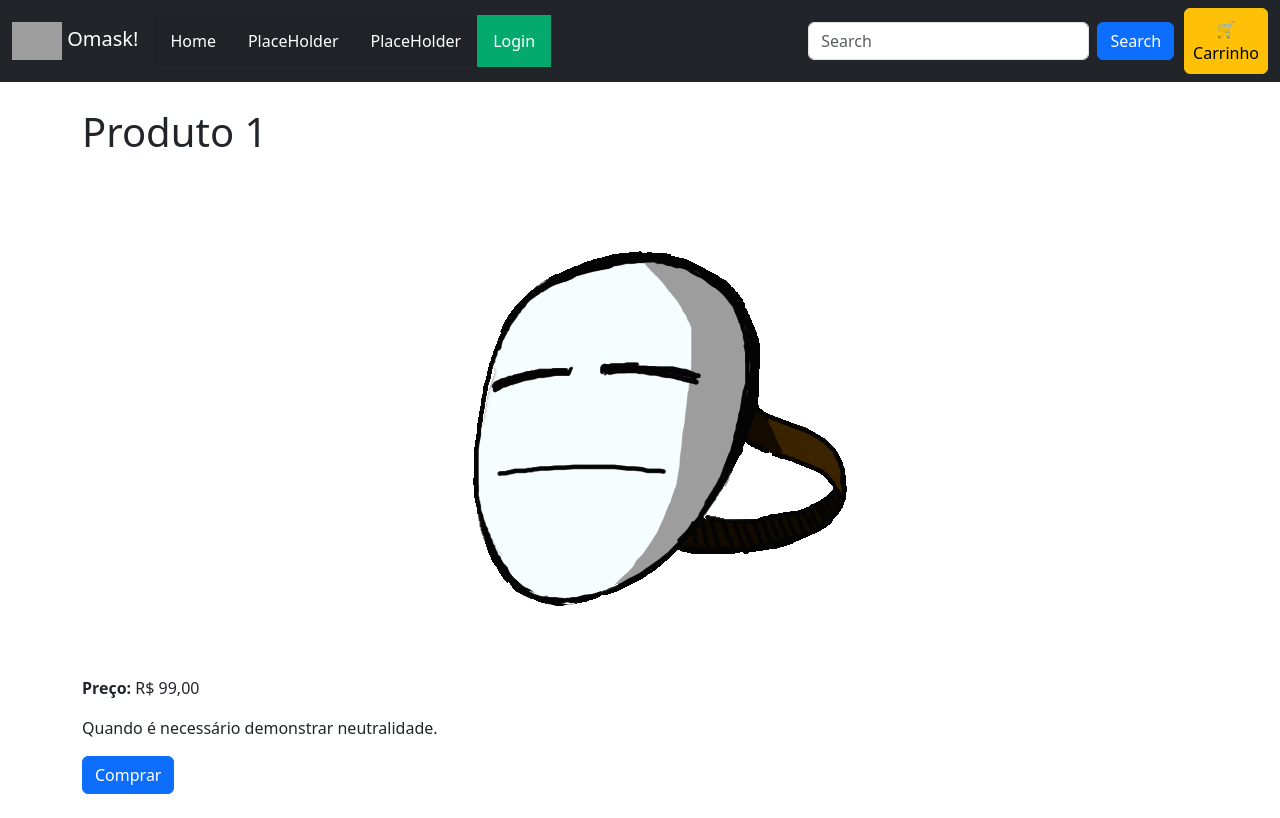
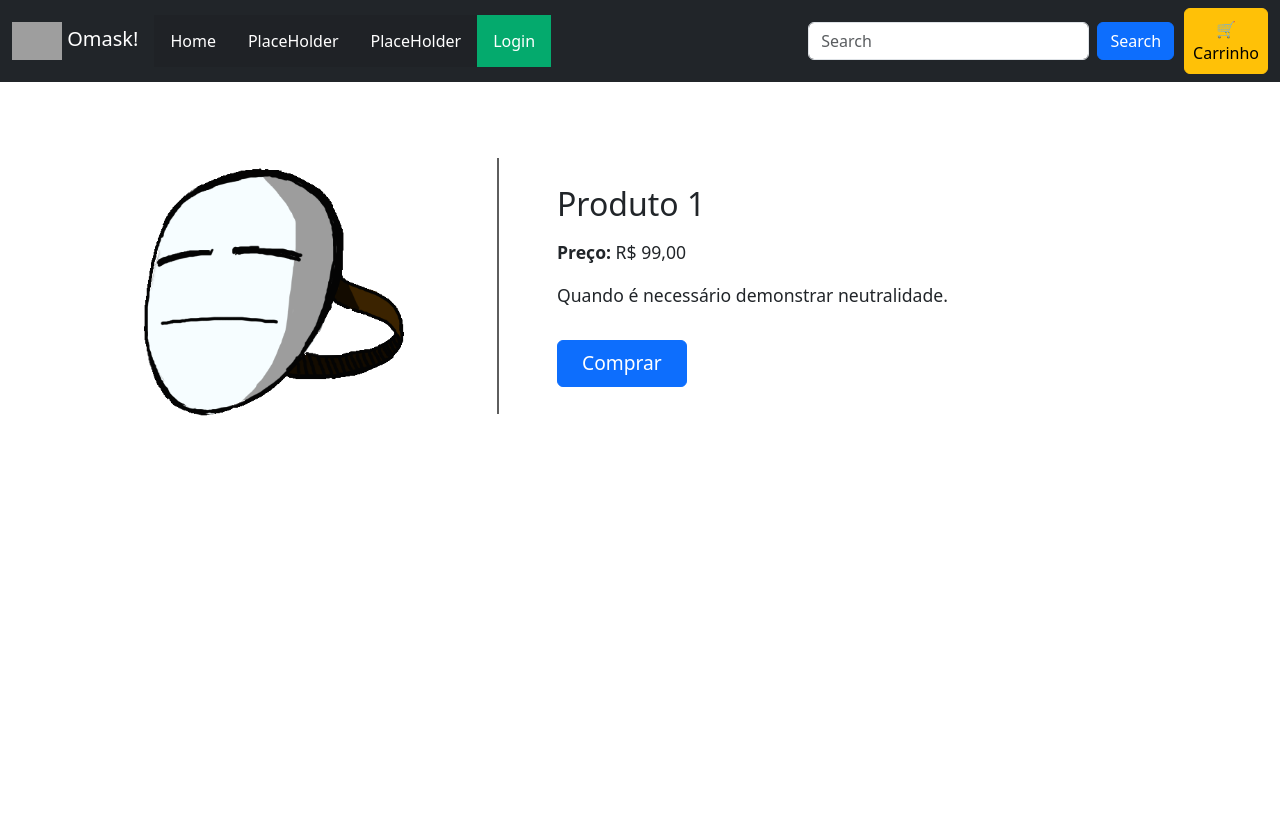
Before and after one commit to GsteXD/cadastro-web03, an Angular app: page /detalhes/1 in a window 1280 px wide. Built offline with nearby package versions, Linux system fonts and the light colour scheme; grey boxes are pictures that could not be loaded.

Commit message:
:lipstick: style: Ajustando a exibição do produto

```diff
--- a/src/app/components/detalhes/detalhes.component.css
+++ b/src/app/components/detalhes/detalhes.component.css
@@ -2,12 +2,32 @@
     margin-top: 60px;
 }
 
+.linha-vertical { /* TODO: ver por que o height auto não funciona*/
+    width: 2px;
+    height: 256px;
+    background-color: #5e5e5e;
+    margin: 0 auto;
+}
+
 img {
-    max-width: 512px; /* Define a largura máxima */
-    max-height: 512px; /* Define a altura máxima */
-    display: block; /* Garante que a imagem seja exibida como um bloco */
-    margin: 0 auto; /* Centraliza a imagem horizontalmente */
+    max-width: 100%;
+    height: auto;
   }
+
+h1 {
+    font-size: 2rem; /* Ajusta o tamanho do título */
+    margin-bottom: 1rem;
+}
+
+p {
+    font-size: 1.1rem; /* Ajusta o tamanho do texto */
+    line-height: 1.5; /* Melhora o espaçamento entre linhas */
+}
+
+button {
+    font-size: 1.2rem; /* Aumenta o tamanho do botão */
+    padding: 0.5rem 1.5rem; /* Ajusta o espaçamento interno do botão */
+}
 
 @media (max-width: 768px) {
     .pt-5 {
--- a/src/app/components/detalhes/detalhes.component.html
+++ b/src/app/components/detalhes/detalhes.component.html
@@ -1,15 +1,27 @@
 <div class="container pt-5">
-    <div *ngIf="produto">
-        <h1>{{ produto.nome }}</h1>
-        <img [src]="produto.imagem" alt="{{ produto.nome }}">
-        <p><strong>Preço:</strong> {{ produto.preco }}</p>
-        <p>{{ produto.descricao }}</p>
-        <button (click)="addCarrinho()" class="btn btn-primary">Comprar</button>
+    <div *ngIf="produto" class="row align-items-center">
+        <!-- Coluna para a imagem -->
+        <div class="col-12 col-md-4 text-center">
+            <img [src]="produto.imagem" alt="{{ produto.nome }}" class="img-fluid rounded">
+        </div>
+
+        <!-- Linha vertical -->
+        <div class="col-12 col-md-1 d-none d-md-flex justify-content-center">
+            <div class="linha-vertical"></div>
+        </div>
+
+        <!-- Coluna para os detalhes -->
+        <div class="col-12 col-md-7">
+            <h1>{{ produto.nome }}</h1>
+            <p><strong>Preço:</strong> {{ produto.preco }}</p>
+            <p>{{ produto.descricao }}</p>
+            <button (click)="addCarrinho()" class="btn btn-primary mt-3">Comprar</button>
+        </div>
     </div>
 
     <div *ngIf="!produto">
         <h2>Produto não encontrado!</h2>
     </div>
-    <!--Importa o carrinho-->
-    <app-cart></app-cart>
 </div>
+
+<app-cart></app-cart>
--- a/src/app/components/detalhes/detalhes.component.ts
+++ b/src/app/components/detalhes/detalhes.component.ts
@@ -1,6 +1,6 @@
 import { Component, OnInit } from '@angular/core';
 import { CommonModule } from '@angular/common';
-import { ActivatedRoute, RouterLink, RouterOutlet } from '@angular/router';
+import { ActivatedRoute } from '@angular/router';
 import { ProdutoService } from '../../services/produto/produto.service';
 import { CartService } from '../../services/cart/cart.service';
 import { CartComponent } from '../cart/cart.component';
@@ -8,7 +8,7 @@ import { CartComponent } from '../cart/cart.component';
 @Component({
   selector: 'app-detalhes',
   standalone: true,
-  imports: [CommonModule, RouterOutlet, RouterLink, CartComponent],
+  imports: [CommonModule, CartComponent],
   templateUrl: './detalhes.component.html',
   styleUrl: './detalhes.component.css'
 })
```
